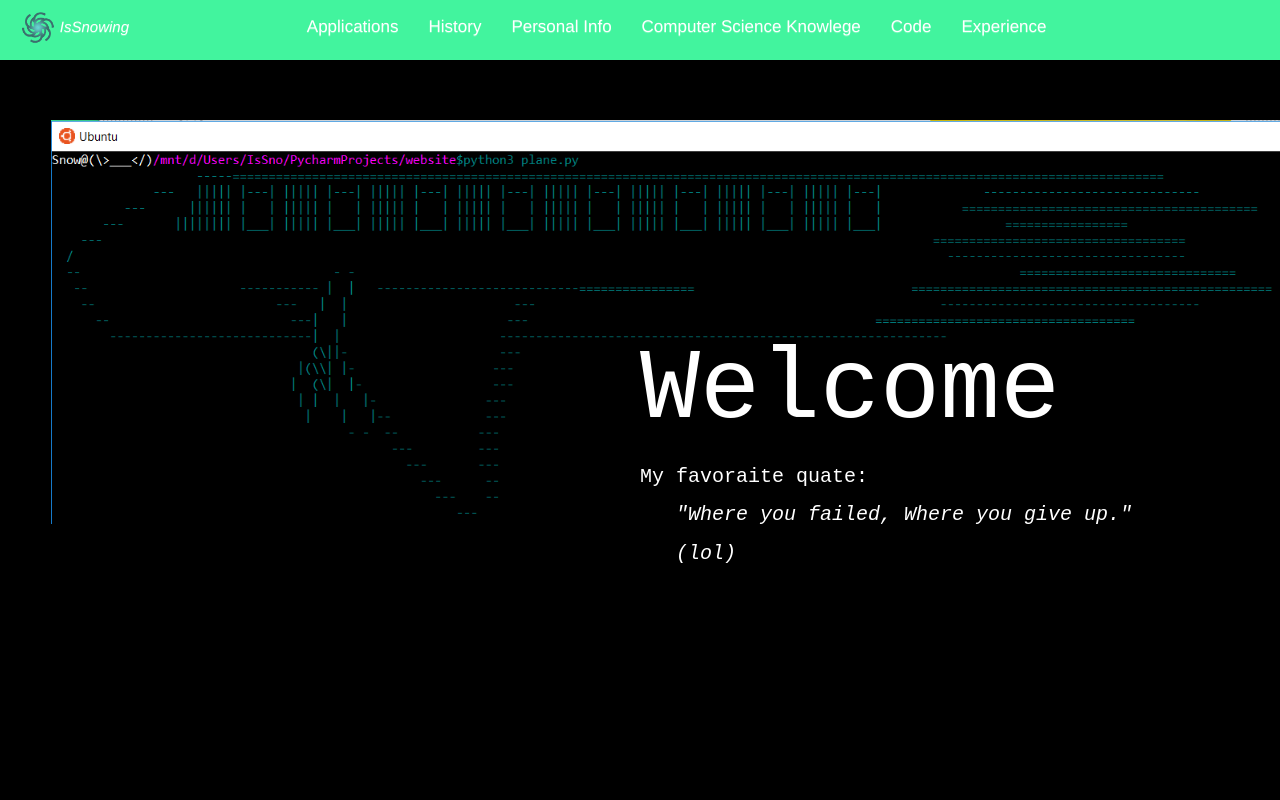
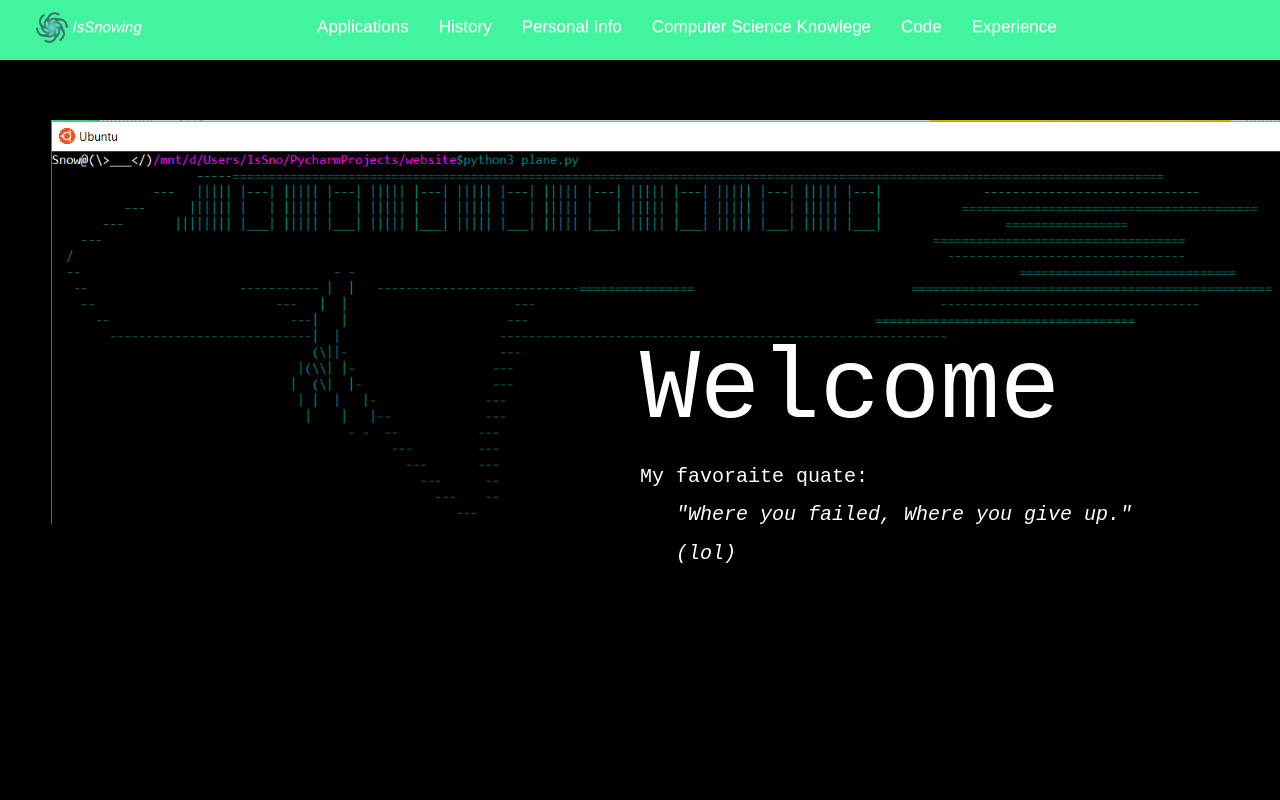
Before and after one commit to IsSnowing/IsSnowing.github.io, a plain HTML site: page index.html in a window 1280 px wide. Shown: the top 800 px of the page. Drawn offline with nearby package versions, Linux system fonts and the light colour scheme.

Commit message:
change the space of the commits

```diff
--- a/index.html
+++ b/index.html
@@ -17,9 +17,9 @@
 <nav class="navbar navbar-fixed-top navbar-custom ">
 
     <div class="navbar-header">
-      <a href="#home" class="navbar-brand" style="padding: 30% 0px 0px 60%"><img src="images/logo2.png" width="35" height="35"></a>
+      <a href="#home" class="navbar-brand" style="padding: 30% 0px 0px 100%"><img src="images/logo2.png" width="35" height="35"></a>
     </div>
-    <div class="container-fluid" style="padding: 2px 0px 0px 3.5%">
+    <div class="container-fluid" style="padding: 2px 0px 0px 4.5%">
     <ul class="nav navbar-nav" >
       <li><a href="#home" class="navlink"><i style="font-size: 15px">IsSnowing</i></a></li>
     </ul>
```
